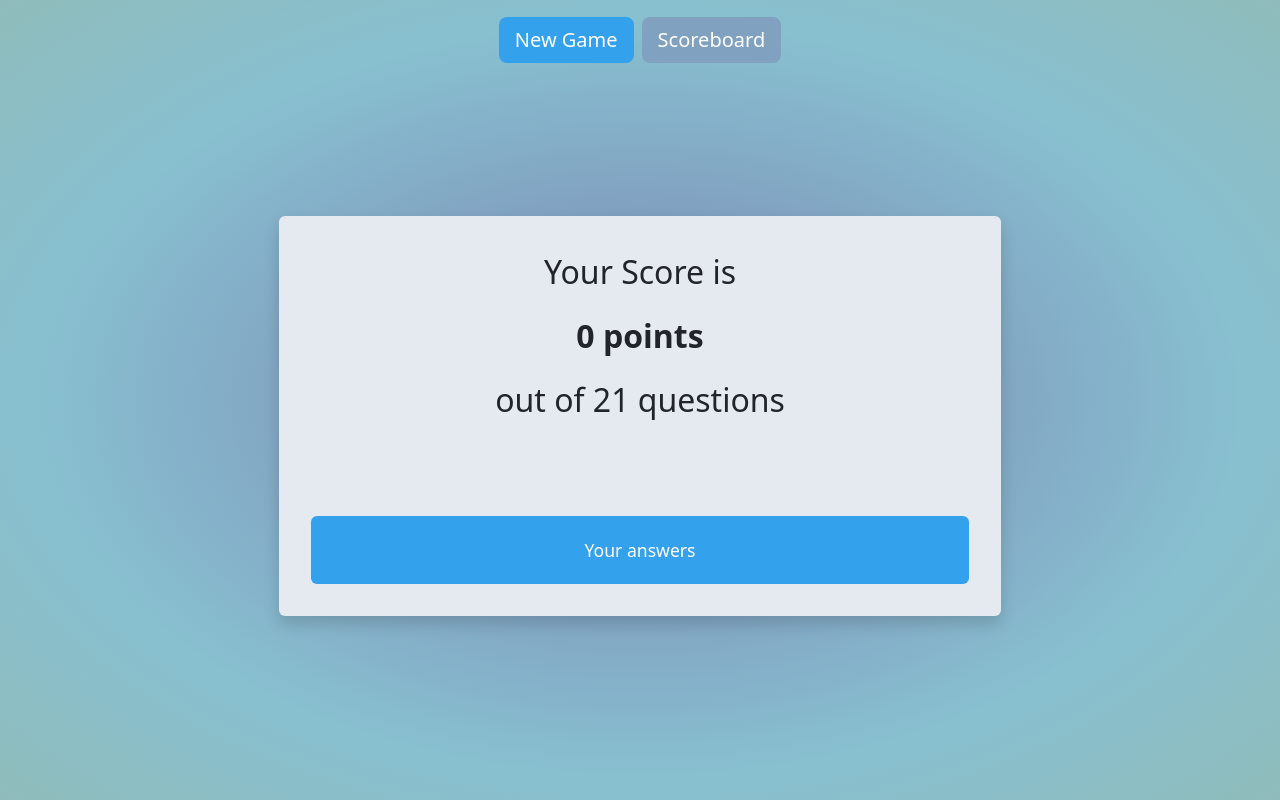
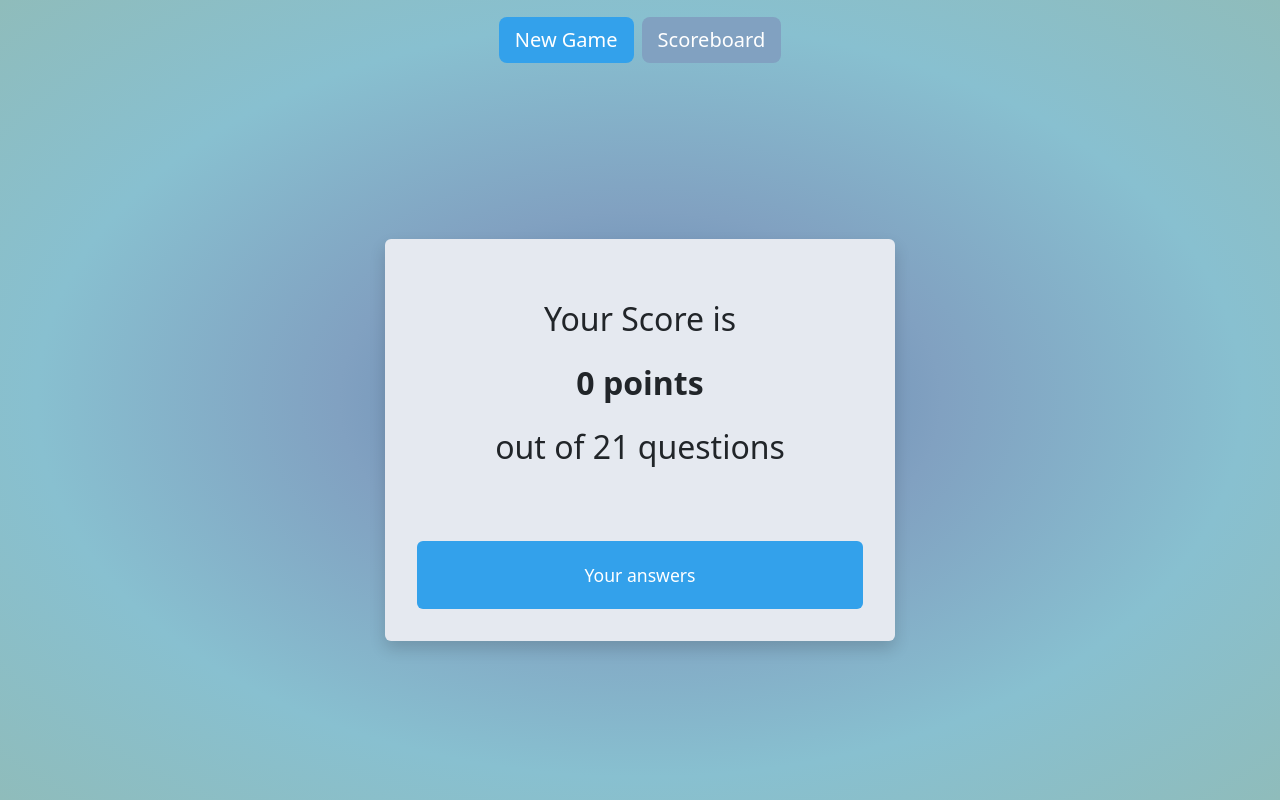
Before and after one commit to Piotr-Mlodzianowski/21questions, a React (Create React App) app: page /playerscore in a window 1280 px wide. Built offline with nearby package versions, Linux system fonts and the light colour scheme.

Commit message:
Additioal fixes in plyerScore.js/scss (height of card element), settings.js button displays information about what  needs to be chosen

```diff
--- a/src/components/playerScore/playerScore.js
+++ b/src/components/playerScore/playerScore.js
@@ -20,23 +20,24 @@ const PlayerScore = () => {
     return (
         <Container className="d-flex flex-column justify-content-center score__container">
             <Row className="justify-content-center">
-                <Col Col xxs={12} md={10} lg={7}>
+                <Col Col xxs={12} md={10} lg={5}>
                     <Card className="border-0 shadow p-3 mb-5 rounded score__card">
+                        {!clickedButton &&
                             <Card.Body
                                 className="d-flex flex-column align-items-center justify-content-between score__body">
-                            {!clickedButton &&
-                                <>
+
                                 <div className="text-center score__text">
                                     <p className="text text__firstLine">Your Score is</p>
                                     <p className="text text__scoreLine">{score} points</p>
                                     <p className="text text__lastLine">out of 21 questions</p>
                                 </div>
-
                                 <Button className="score__button" onClick={handleClick}>Your answers</Button>
-                                </>
+                            </Card.Body>
                         }
 
                         {clickedButton &&
+                            <Card.Body
+                                className="d-flex flex-column align-items-center justify-content-between correctAnswers__body">
                                 <div className="score__correctAnswers">
                                     <table className="table table-striped table-hover text-center">
                                         <thead className="table__head">
@@ -56,14 +57,14 @@ const PlayerScore = () => {
                                         ))}
                                         </tbody>
                                     </table>
-                                </div>}
-
-                        </Card.Body>
+                                </div>
+                            </Card.Body>}
                     </Card>
                 </Col>
             </Row>
         </Container>
-    );
+    )
+        ;
 };
 
 export default PlayerScore;
--- a/src/components/playerScore/playerScore.scss
+++ b/src/components/playerScore/playerScore.scss
@@ -27,15 +27,19 @@
 
   }
 
-
   &__card {
-    height: 50vh;
+    height: 100%;
     background-color: #e5e9f0;
   }
 
   &__text {
+    display: flex;
+    flex-direction: column;
+    justify-content: center;
+    align-items: center;
+    height: 100%;
+  }
 
-  }
 
   &__button {
     background-color: #33a1eb;
@@ -48,7 +52,6 @@
     font-family: inherit;
     padding: 1.3rem;
     margin-top: 30px;
-
   }
 }
 
@@ -72,3 +75,9 @@
     z-index: 1;
   }
 }
+
+.correctAnswers{
+  &__body {
+    height: 50vh;
+  }
+}
--- a/src/components/settings/settings.js
+++ b/src/components/settings/settings.js
@@ -13,6 +13,8 @@ import "../../scss/loading.scss"
 import ErrorModal from "../errorModal/errorModal";
 import Row from 'react-bootstrap/Row';
 import Col from 'react-bootstrap/Col';
+import OverlayTrigger from 'react-bootstrap/OverlayTrigger';
+import Tooltip from 'react-bootstrap/Tooltip';
 
 const Settings = () => {
     const {
@@ -72,9 +74,12 @@ const Settings = () => {
                                         {enteredName && selectedCategory && selectedDifficulty ? (
                                             <SettingsPlayButton/>
                                         ) : (
+
                                             <Button className="settings__playButton" variant="outline-success" size="lg"
                                                     disabled>
-                                                Play
+                                                 {!(enteredName) && <span>Enter your name | </span>}
+                                                {!(selectedCategory) && <span>Choose category | </span>}
+                                                {!(selectedDifficulty) && <span>Choose difficulty</span>}
                                             </Button>
                                         )}
                                     </Form>
```
Lines whose indentation alone changed are shown as unchanged.
